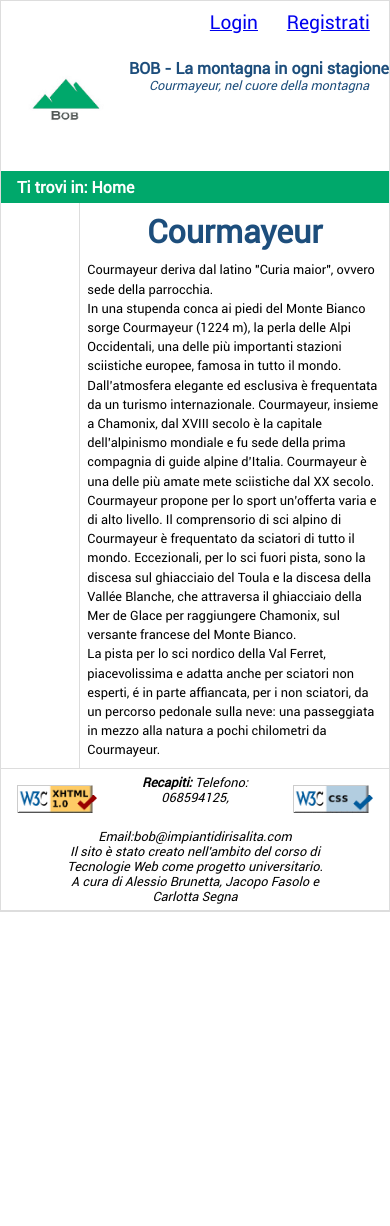
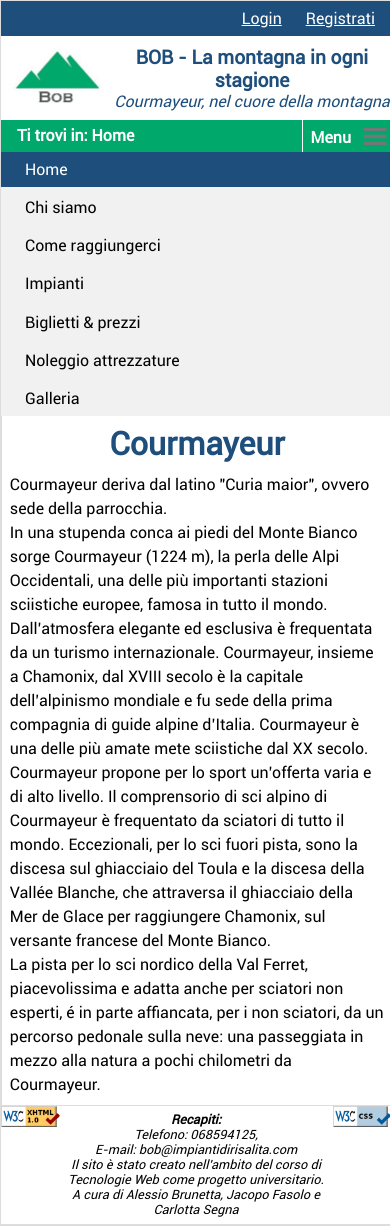
Before and after one commit to JacopoFasolo/Bob-TW, a PHP site: page / in a window 390 px wide. Before the commit the page ends 912 px from the top, so only its background shows below. Run offline with PHP 8.4, Linux system fonts and the light colour scheme.

Commit message:
manca poco per il menu mobile, basta scrivere il javascript che nons o fare

```diff
--- a/css/mobile.css
+++ b/css/mobile.css
@@ -7,13 +7,13 @@ body{
     margin: 0;
     padding: 0;
     min-width: 0;
-    width: auto;
+    width: 100%;
 }
 
 /* Login */
 
 #login{
-    font-size: 1.2em;
+    font-size: 1em;
 }
 
 /* Header */
@@ -23,16 +23,43 @@ body{
 }
 
 #header h1{
-    font-size: 1em;
+    font-size: 1.2em;
 }
 
 #header p{
-    font-size: 0.8em;
+    font-size: 1em;
 }
 
 /* menu */
 
-#main {
+#menu{
+    float: none;
+    width: 100%;
+}
+
+/* breadcrumb */
+
+#breadcrumb a{
+    padding: 0;
+    margin: 0;
+    float: right;
+    display: block;
+    height: 2em;
+    border-left: 1px solid white;
+}
+
+#breadcrumb a img{
+    width: 1.6em;
+    padding: 0.2em;
+}
+
+#breadcrumb a p{
+    float: left;
+    display: block;
+    padding: 0.5em;
+}
+
+/*#main {
   z-index: 2;
   position: relative;
   height: 100%;
@@ -140,14 +167,26 @@ nav {
     position: relative;
     margin-top: 9.3em;
     text-align: center;
-}
+}*/
 
 /* middle */
 
+#middle{
+    margin: 0;
+    padding-left: 2%;
+    width: 96%;
+}
+
 #middle p{
-    font-size: 0.8em;
+    font-size: 1em;
 }
 
 #middle img{
     display: none;
 }
+
+/* footer */
+#footer img{
+    width: 15%;
+    padding: 0;
+ }
--- a/css/style.css
+++ b/css/style.css
@@ -11,7 +11,7 @@
 	font-style: normal;
 }
 
-@media all and (max-width: 1268px) {
+/*@media all and (max-width: 1268px) {
     #menu{display:block;}
     #menu_mobile{display:none;}
 }
@@ -19,7 +19,7 @@
 @media all and (max-width: 720px) {
     #menu{display:none;}
     #btn{display:block;}
-}
+}*/
 
 html, body{
 	max-width: 1268px;
@@ -53,21 +53,21 @@ td{
 
 #logo{
 	float:left;
-	width: 12em;
-	margin: 0.5em;
+	width: 13em;
 }
 
 /* login */
 #login{
 	overflow: hidden;
+	background-color: #1d4e7c;
 }
 
-#login p{
+#login a{
 	float: right;
 	padding: 0.5em 1em 0.5em 0.5em;
 	display: block;
 	vertical-align: top;
-	color: #00A86B;
+	color: white;
 }
 
 /*header*/
@@ -80,12 +80,12 @@ td{
 }
 
 #header h1{
-	font-size: 2.7em;
-	margin-top: 1em;
+	font-size: 2.5em;
+	margin-top: 0.5em;
 }
 
 #header p{
-	font-size: 2em;
+	font-size: 1.7em;
 	font-style: oblique;
 }
 
@@ -101,20 +101,29 @@ td{
 	font-weight: bold;
 	padding-top: 0.4em;
 	padding-left: 1em;
+	display: inline-block;
+}
+
+#breadcrumb a{
+	display: none;
 }
 
 /*menu*/
 
-#menu_sito {
+#menu{
+	background-color: #f1f1f1;
+	float: left;
 	list-style-type: none;
 	margin: 0;
 	padding: 0;
 	width: 20%;
-	background-color: #f1f1f1;
-	/* height:80vh; */
 	overflow: auto;
-	float: left;
 	display: block;
+}
+
+#menu_sito {
+	margin: 0;
+	padding:0;
 }
 
 #pagina_corrente{
@@ -132,12 +141,16 @@ td{
 	text-decoration: none;
 }
 
+.punto_sito a:visited{
+	background-color: #CCC;
+}
+
 .punto_sito a.active {
 	background-color: #00A86B;
 	color: white;
 }
 
-.punto_sito a:hover:not(.active) {
+.punto_sito a:hover {
 	background-color: #555;
 	color: white;
 }
--- a/index.html
+++ b/index.html
@@ -1,29 +1,25 @@
 <!DOCTYPE html PUBLIC "-//W3C//DTD XHTML 1.0 Strict//EN" "http://www.w3.org/TR/xhtml1/DTD/xhtml1-strict.dtd">
-<html xmlns="http://www.w3.org/1999/xhtml" xml:lang="it" lang="it" >
+<html xmlns="http://www.w3.org/1999/xhtml" xml:lang="it" lang="it">
 
 <head>
-    <title> Bob - Home</title>
-    <link href="img/logo.ico" rel="shortcut icon" type="image/x-icon" />
-    <meta http-equiv="Content-Type" content="text/html; charset=UTF-8" />
+    <title>Bob - Home</title>
+    <link href="img/logo.ico" rel="shortcut icon" type="image/x-icon"/>
+    <meta http-equiv="Content-Type" content="text/html; charset=UTF-8"/>
     <meta name="keywords" content="Bob, montagna, noleggio sci, sci, snowboard, Courmayeur, Val D'Aosta, Valle D'Aosta, Monte Bianco, sciare, neve, passeggiate,
         mountain bike"/>
-    <meta name="description" content="Sito realizzato per il progetto di Tecnologie Web - a.a. 2017/2018" />
-    <meta name="author" content="Carlotta Segna, Alessio Brunetta, Jacopo Fasolo" />
-    <meta name="language" content="italian it" />
-    <link href="css/style.css" media="screen" rel="stylesheet" type="text/css" />
+    <meta name="description" content="Sito realizzato per il progetto di Tecnologie Web - a.a. 2017/2018"/>
+    <meta name="author" content="Carlotta Segna, Alessio Brunetta, Jacopo Fasolo"/>
+    <meta name="language" content="italian it"/>
+    <link href="css/style.css" media="screen" rel="stylesheet" type="text/css"/>
     <!-- asd -->
-    <link href="css/mobile.css" media="handheld, screen and (max-width:1024px), only screen and (max-device-width:1024px)" rel="stylesheet"
-        type="text/css" />
-    <link href="css/print.css" media="print" rel="stylesheet" type="text/css" />
+    <link href="css/mobile.css" media="handheld, screen and (max-width:480px), only screen and (max-device-width:480px)" rel="stylesheet" type="text/css"/>
+    <link href="css/print.css" media="print" rel="stylesheet" type="text/css"/>
 </head>
 
 <body>
     <div id="login">
-        <p>
-            <a href="login.html">Registrati</a>
-        </p>
-        <p><a href="login.html">Login </a></p>
-
+        <a href="login.html">Registrati</a>
+        <a href="login.html">Login</a>
     </div>
 
     <div id="header">
@@ -35,10 +31,15 @@
 
     <div id="breadcrumb">
         <p> Ti trovi in: Home </p>
+        <a id="attivamenu" href="">
+            <p>Menu</p>
+            <img src="img/hamburgermanuicon.png" alt=""/>
+        </a>
     </div>
     <!--breadcrumb-->
 
-    <!-- Da togliere nel desktop -->
+
+    <!-- Da togliere nel desktop, vediamo se usarlo in quanto consiste sono in una animazione.
     <div id="menu_mobile">
         <div class="nav-left visible-xs">
             <div class="button" id="btn">
@@ -47,7 +48,6 @@
                 <div class="bar bottom"></div>
             </div>
         </div>
-    <!-- nav-right -->
         <main>
 
         <nav>
@@ -60,12 +60,12 @@
         </div>
         </nav>
     </div>
-    <!-- Menu mobile -->
+    Menu mobile -->
 
     <div id="menu">
         <ul id="menu_sito">
             <li id="pagina_corrente"><span xml:lang="en"> Home </span></li>
-            <li class="punto_sito"> <a href="chi_siamo.html"> Chi Siamo </a></li>
+            <li class="punto_sito"> <a href="chi_siamo.html"> Chi siamo </a></li>
             <li class="punto_sito"> <a href="come_raggiungerci.html"> Come raggiungerci</a></li>
             <li class="punto_sito"> <a href="impianti.html"> Impianti </a> </li>
             <li class="punto_sito"> <a href="biglietti_prezzi.html"> Biglietti &amp; prezzi</a></li>
@@ -73,7 +73,6 @@
             <li class="punto_sito"> <a href="foto.html"> Galleria </a></li>
         </ul>
     </div>
-    <!--breadcrumb-->
 
     <div id="middle">
         <h1><span xml:lang="fr">Courmayeur</span></h1>
@@ -94,9 +93,9 @@
         <img id="html" src="img/valid-xhtml10.png" alt="HTML Valido"/>
         <img id="css" src="img/vcss-blue.gif" alt="CSS Valido"/>
         <p>
-            <strong>Recapiti:</strong>
-            Telefono: 068594125,
-            <span xml:lang="EN">Email</span>:bob@impiantidirisalita.com<br/>
+            <strong>Recapiti:</strong><br/>
+            Telefono: 068594125,<br/>
+            <span xml:lang="EN">E-mail</span>: bob@impiantidirisalita.com<br/>
             Il sito &egrave; stato creato nell'ambito del corso di Tecnologie Web come progetto universitario.
                 <br/> A cura di Alessio Brunetta, Jacopo Fasolo e Carlotta Segna</p>
     </div><!--footer-->
```
Also changed, not shown: img/hamburgermanuicon.png (added), img/logo.jpg.
